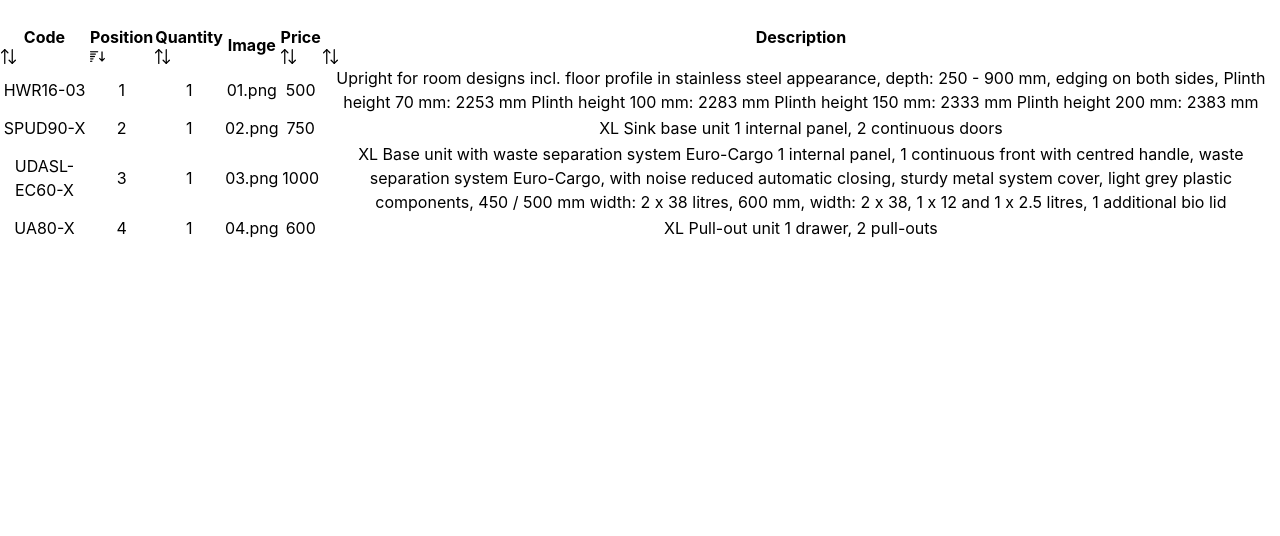
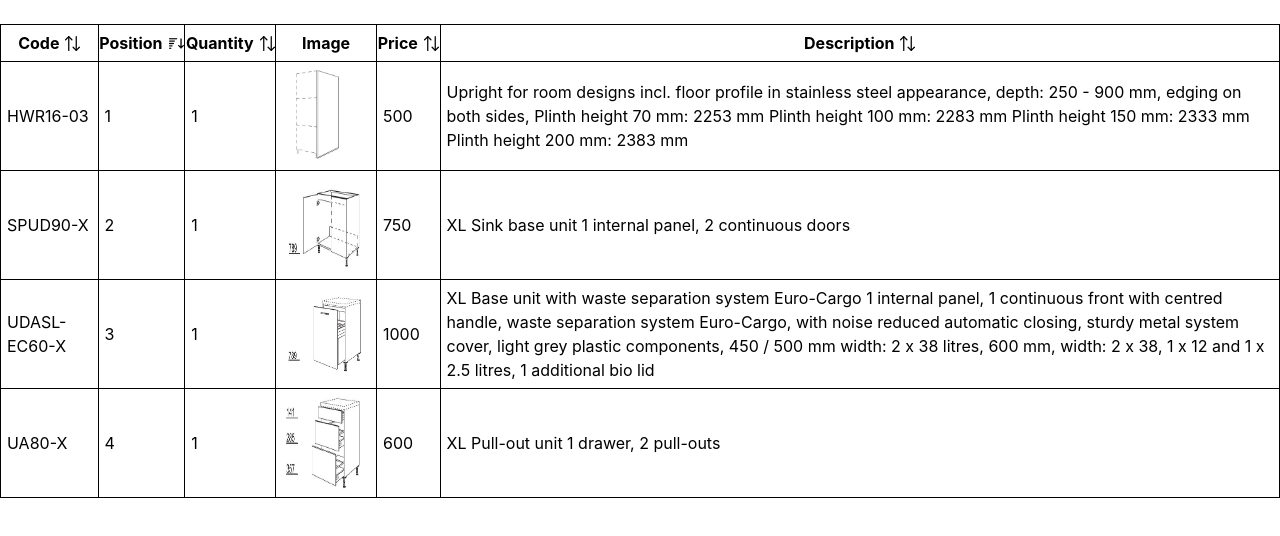
Before and after one commit to RodrigoI95/products-table, a React (Create React App) app: page / in a window 1280 px wide. Shown: the top 536 px of the page. Built offline with nearby package versions, Linux system fonts and the light colour scheme.

Commit message:
Initial table style

```diff
--- a/src/components/ProductsTable/ProductsTable.tsx
+++ b/src/components/ProductsTable/ProductsTable.tsx
@@ -24,19 +24,34 @@ const ProductsTable = ({
   const renderColumns = () => {
     return columns.map((column: Columns) => {
       return (
-        <th key={column.title}>
+        <th
+          className="text-left border-black border-solid border p-1.5"
+          key={column.title}
+        >
+          <div className="flex flex-row justify-center items-center">
             {capitalizeString(column.title)}
 
             {column.isSortable && (
               <img
+                className="pl-1.5"
                 src={displayIcon(column.sortType)}
                 style={{ height: "15px" }}
                 onClick={() => sortFunction(column.title)}
               ></img>
             )}
+          </div>
         </th>
       );
     });
+  };
+
+  const renderCellContent = (rowData: string | number) => {
+    const value = rowData.toString();
+    if (value.includes(".png")) {
+      return (
+        <img className="h-24 w-auto" src={`../images/${value}`} alt={value} />
+      );
+    } else return value;
   };
 
   const renderRows = () => {
@@ -44,7 +59,14 @@ const ProductsTable = ({
       return (
         <tr key={"row-" + rowData.code}>
           {Object.values(rowData).map((celData, i) => {
-            return <td key={"cel-" + i + rowData.code}>{celData}</td>;
+            return (
+              <td
+                className="text-left border-black border-solid border p-1.5"
+                key={"cel-" + i + rowData.code}
+              >
+                {renderCellContent(celData)}
+              </td>
+            );
           })}
         </tr>
       );
@@ -56,9 +78,11 @@ const ProductsTable = ({
       <div>
         <input onChange={(evt) => searchInTable(evt)} />
       </div>
-      <table>
+      <table className="border-collapse">
         <thead>
-          <tr>{renderColumns()}</tr>
+          <tr className="border-black border-solid border">
+            {renderColumns()}
+          </tr>
         </thead>
         <tbody>{renderRows()}</tbody>
       </table>
```
Lines whose indentation alone changed are shown as unchanged.
